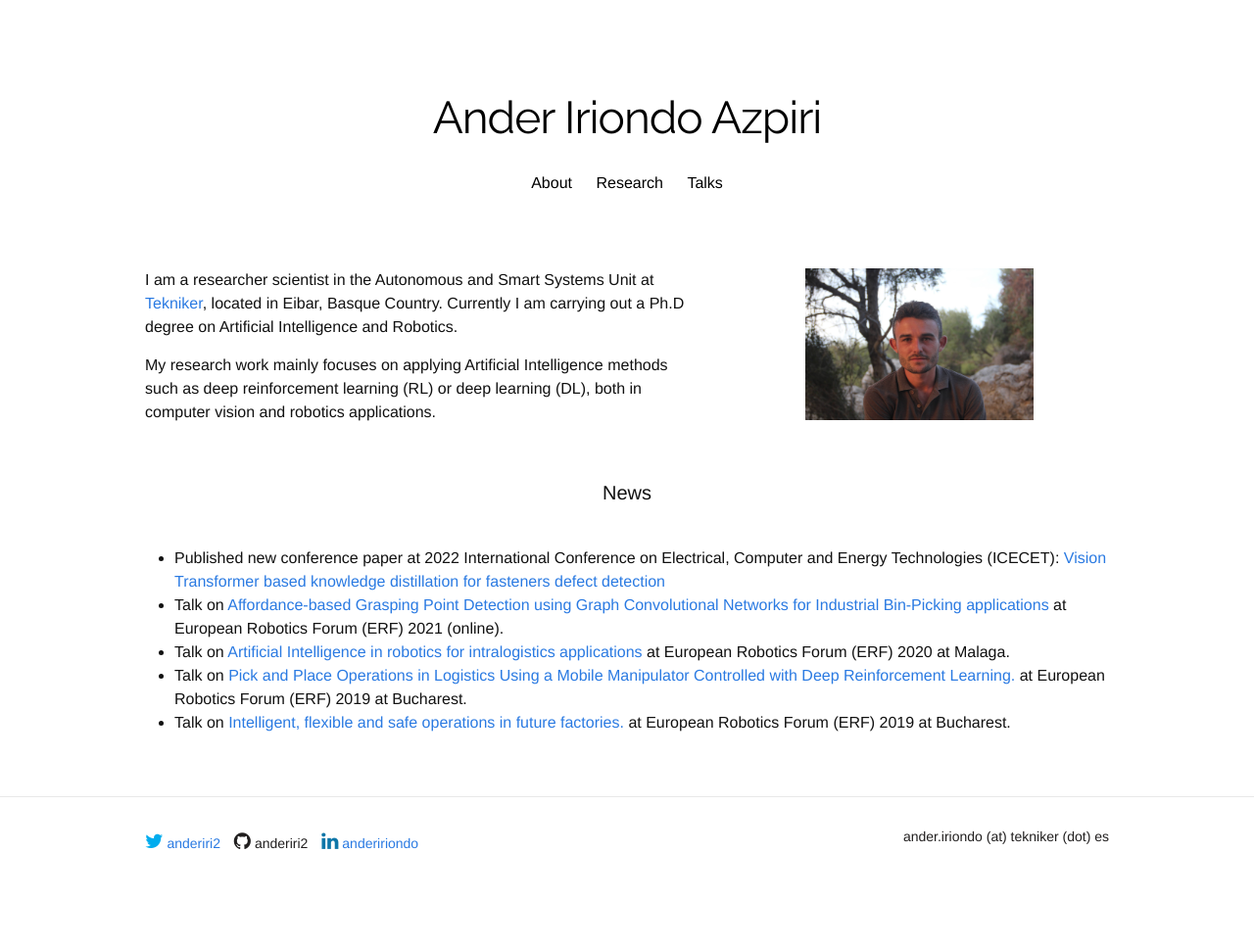
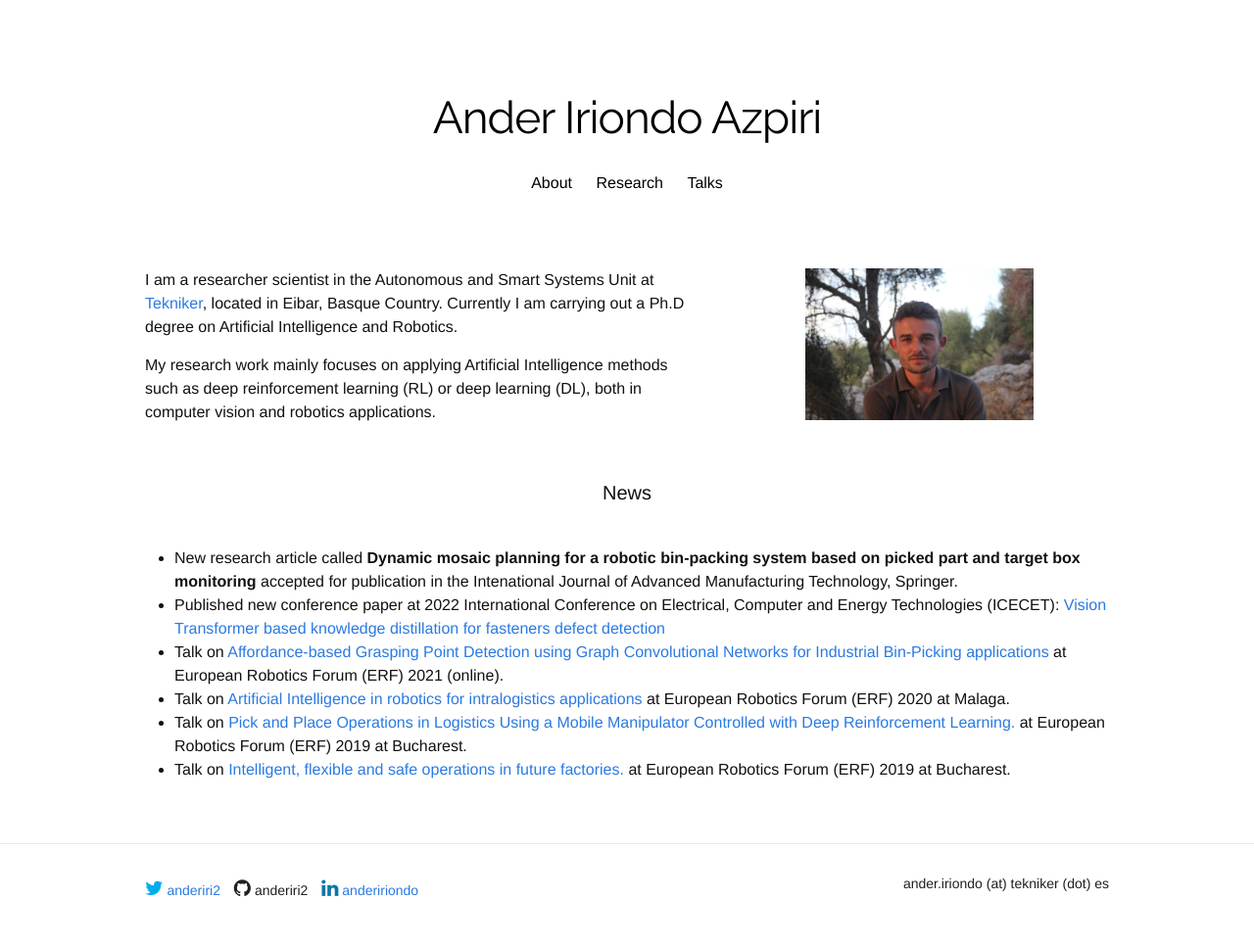
Before and after one commit to anderiri2/anderiri2.github.io, a Jekyll site: the page built from index.html, in a window 1280 px wide. Shown: the whole page at 98% size. Built offline with Jekyll 4.4.1, drawn with Linux system fonts in a browser that asks for light colours; nearby versions of some CDN libraries; some web fonts are replaced; a style sheet for code colours, icons or effects is not loaded; before the commit the page ends 919 px from its top, so only the background shows below that.

Commit message:
Update news and add new accepted publication.

```diff
--- a/index.html
+++ b/index.html
@@ -22,6 +22,7 @@
 
 <h1 class="page-heading">News</h1>
 <ul>
+	<li> New research article called <b> Dynamic mosaic planning for a robotic bin-packing system based on picked part and target box monitoring</b> accepted for publication in the Intenational Journal of Advanced Manufacturing Technology, Springer.</li>
 	<li> Published new conference paper at 2022 International Conference on Electrical, Computer and Energy Technologies (ICECET): <a href="https://doi.org/10.1109/ICECET55527.2022.9872566">Vision Transformer based knowledge distillation for fasteners defect detection </a>
 	<li> Talk on <a href="https://drive.google.com/file/d/1tdyN69yfzVHM9axG4-LLJDIknoETk5Bw/view">Affordance-based Grasping Point Detection using Graph Convolutional Networks for Industrial Bin-Picking applications </a> at European Robotics Forum (ERF) 2021 (online).</li>
 
```
